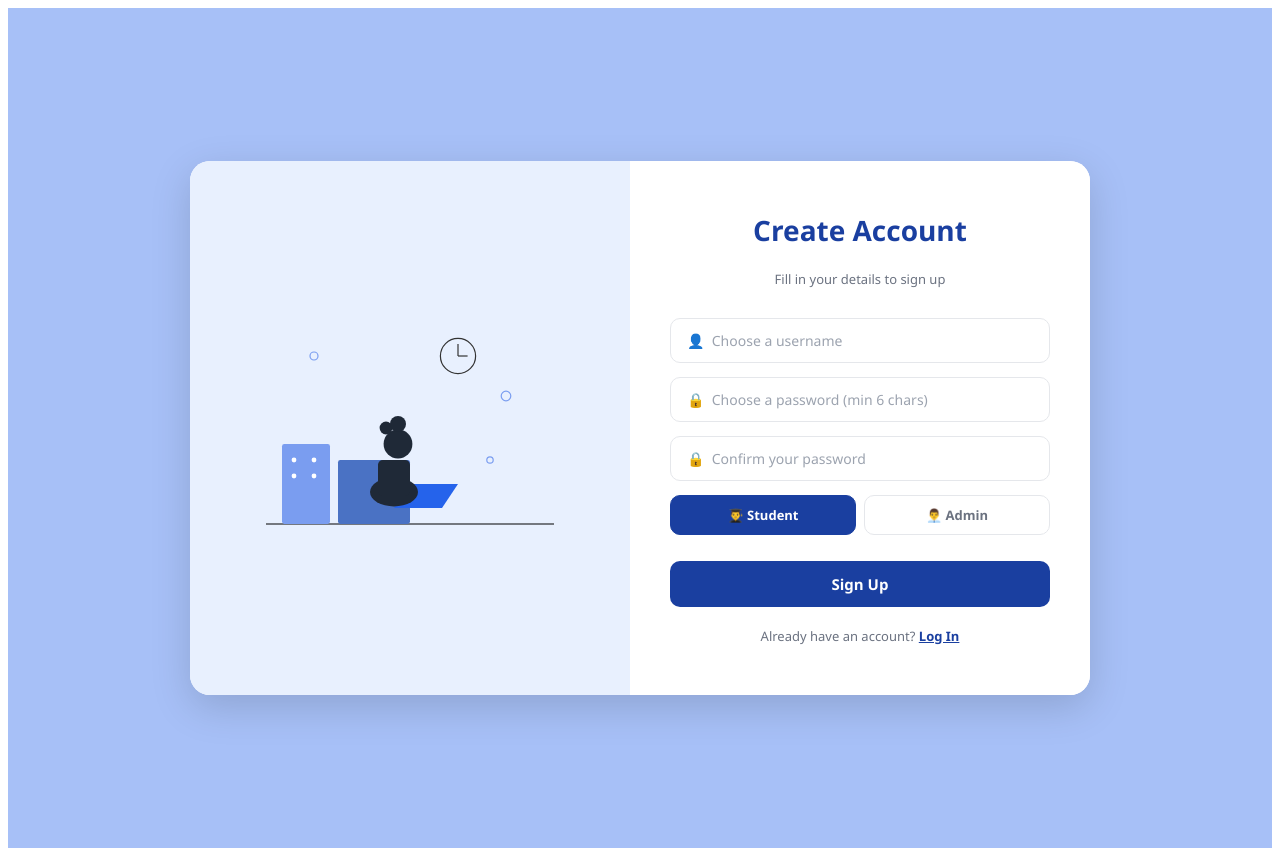
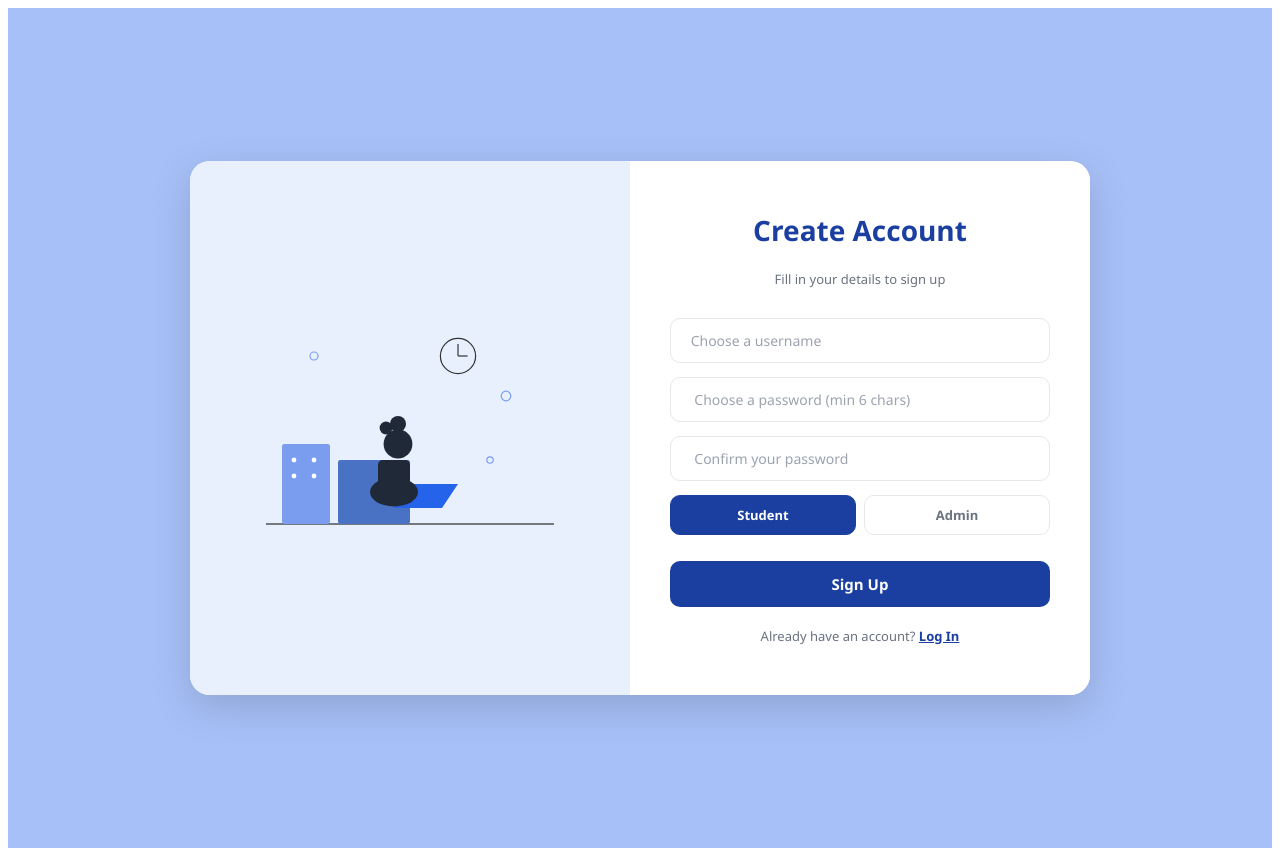
Before and after one commit to afnanarifkhankhattak/MERN-Student-CRUD, a React app in the folder frontend/: page / in a window 1280 px wide. Both pictures are taken after a click on the button "Sign Up". Built offline with nearby package versions, Linux system fonts and the light colour scheme; the HTML template or start-up script is replaced by a standard one.

Commit message:
Add sign-up page with role selection

```diff
--- a/frontend/src/components/LoginPage.jsx
+++ b/frontend/src/components/LoginPage.jsx
@@ -103,7 +103,7 @@ function LoginPage({ onLoginSuccess, onGoToSignUp }) {
             <input
               type="text"
               className="login-input"
-              placeholder="👤  Enter your username"
+              placeholder="  Enter your username"
               value={username}
               onChange={(e) => setUsername(e.target.value)}
               autoComplete="username"
@@ -113,7 +113,7 @@ function LoginPage({ onLoginSuccess, onGoToSignUp }) {
             <input
               type="password"
               className="login-input"
-              placeholder="🔒  Enter your password"
+              placeholder="  Enter your password"
               value={password}
               onChange={(e) => setPassword(e.target.value)}
               autoComplete="current-password"
--- a/frontend/src/components/SignUpPage.jsx
+++ b/frontend/src/components/SignUpPage.jsx
@@ -122,7 +122,7 @@ function SignUpPage({ onGoToLogin }) {
               type="text"
               name="username"
               className="login-input"
-              placeholder="👤  Choose a username"
+              placeholder=" Choose a username"
               value={formData.username}
               onChange={handleChange}
               autoComplete="username"
@@ -133,7 +133,7 @@ function SignUpPage({ onGoToLogin }) {
               type="password"
               name="password"
               className="login-input"
-              placeholder="🔒  Choose a password (min 6 chars)"
+              placeholder="  Choose a password (min 6 chars)"
               value={formData.password}
               onChange={handleChange}
               autoComplete="new-password"
@@ -144,7 +144,7 @@ function SignUpPage({ onGoToLogin }) {
               type="password"
               name="confirmPassword"
               className="login-input"
-              placeholder="🔒  Confirm your password"
+              placeholder="  Confirm your password"
               value={formData.confirmPassword}
               onChange={handleChange}
               autoComplete="new-password"
@@ -159,7 +159,7 @@ function SignUpPage({ onGoToLogin }) {
                 onClick={() => setFormData((p) => ({ ...p, role: 'student' }))}
                 disabled={loading}
               >
-                👨‍🎓 Student
+                 Student
               </button>
               <button
                 type="button"
@@ -167,7 +167,7 @@ function SignUpPage({ onGoToLogin }) {
                 onClick={() => setFormData((p) => ({ ...p, role: 'admin' }))}
                 disabled={loading}
               >
-                👨‍💼 Admin
+                 Admin
               </button>
             </div>
 
```
